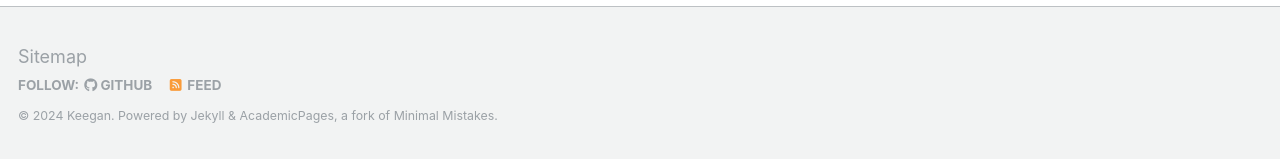
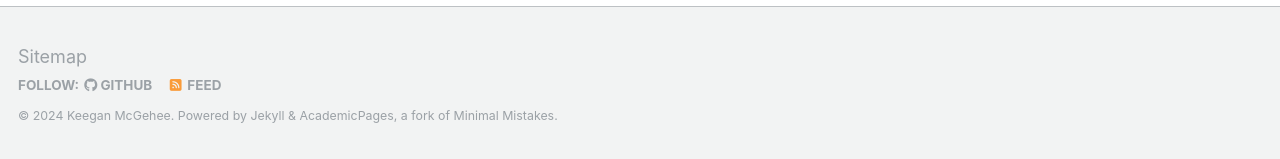
Before and after one commit to k-mcgehee/k-mcgehee, a Jekyll site: the page built from _pages/about.md, in a window 1280 px wide. Shown: the part 738-897 px from the top of the page. Built offline with Jekyll 4.4.1, drawn with Linux system fonts in a browser that asks for light colours; some web fonts are replaced.

Commit message:
modified:   _config.yml

```diff
--- a/_config.yml
+++ b/_config.yml
@@ -10,7 +10,7 @@
 locale                   : "en-US"
 title                    : "Keegan McGehee, PhD"
 title_separator          : "-"
-name                     : &name "Keegan"
+name                     : &name "Keegan McGehee"
 description              : &description "personal description"
 url                      : https://k-mcgehee.github.io # the base hostname & protocol for your site e.g. "https://mmistakes.github.io"
 baseurl                  : "/k-mcgehee" # the subpath of your site, e.g. "/blog"
@@ -285,14 +285,14 @@ timezone: America/Los_Angeles # http://en.wikipedia.org/wiki/List_of_tz_database
 # Plugins
 plugins:
   - jekyll-paginate
-  - jekyll-sitemap
+#  - jekyll-sitemap
   - jekyll-gist
   - jekyll-feed
   - jekyll-redirect-from
 # mimic GitHub Pages with --safe
 whitelist:
   - jekyll-paginate
-  - jekyll-sitemap
+#  - jekyll-sitemap
   - jekyll-gist
   - jekyll-feed
   - jemoji
```
